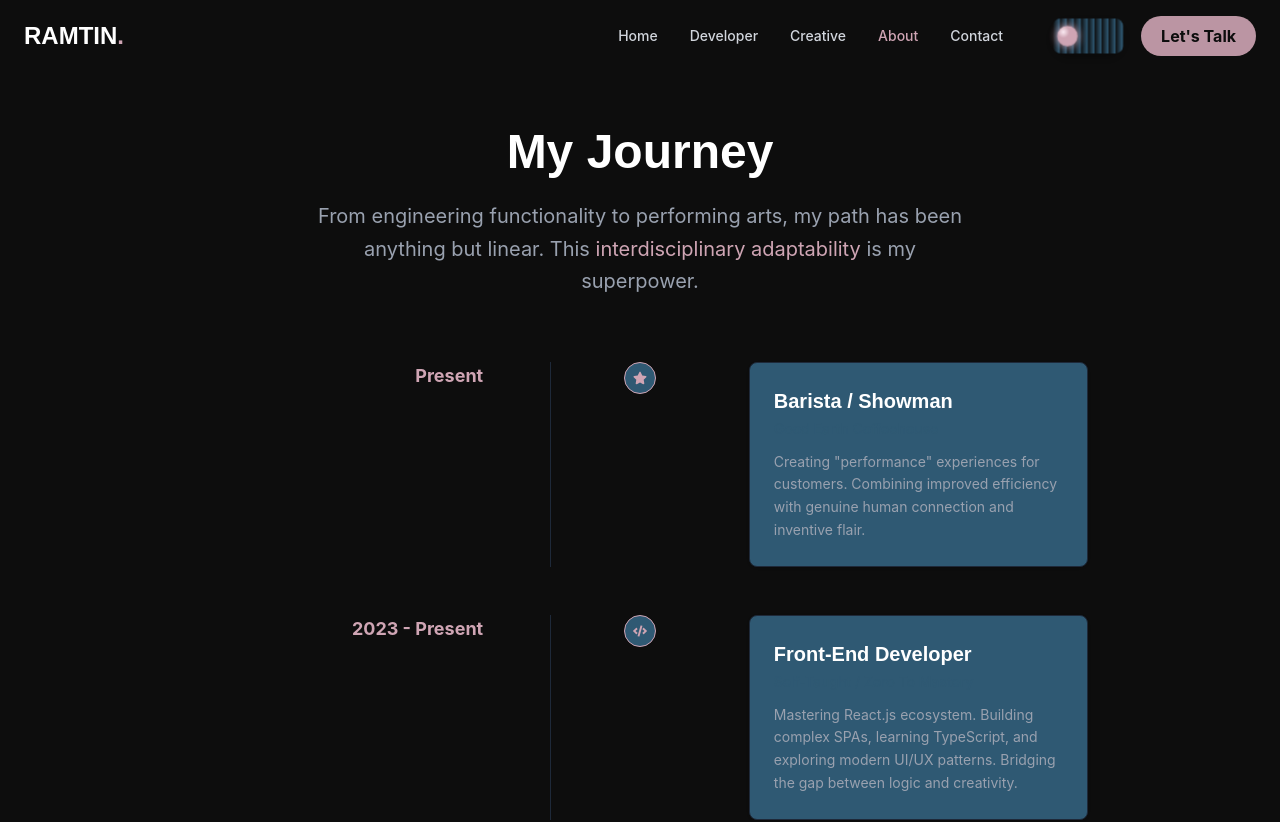
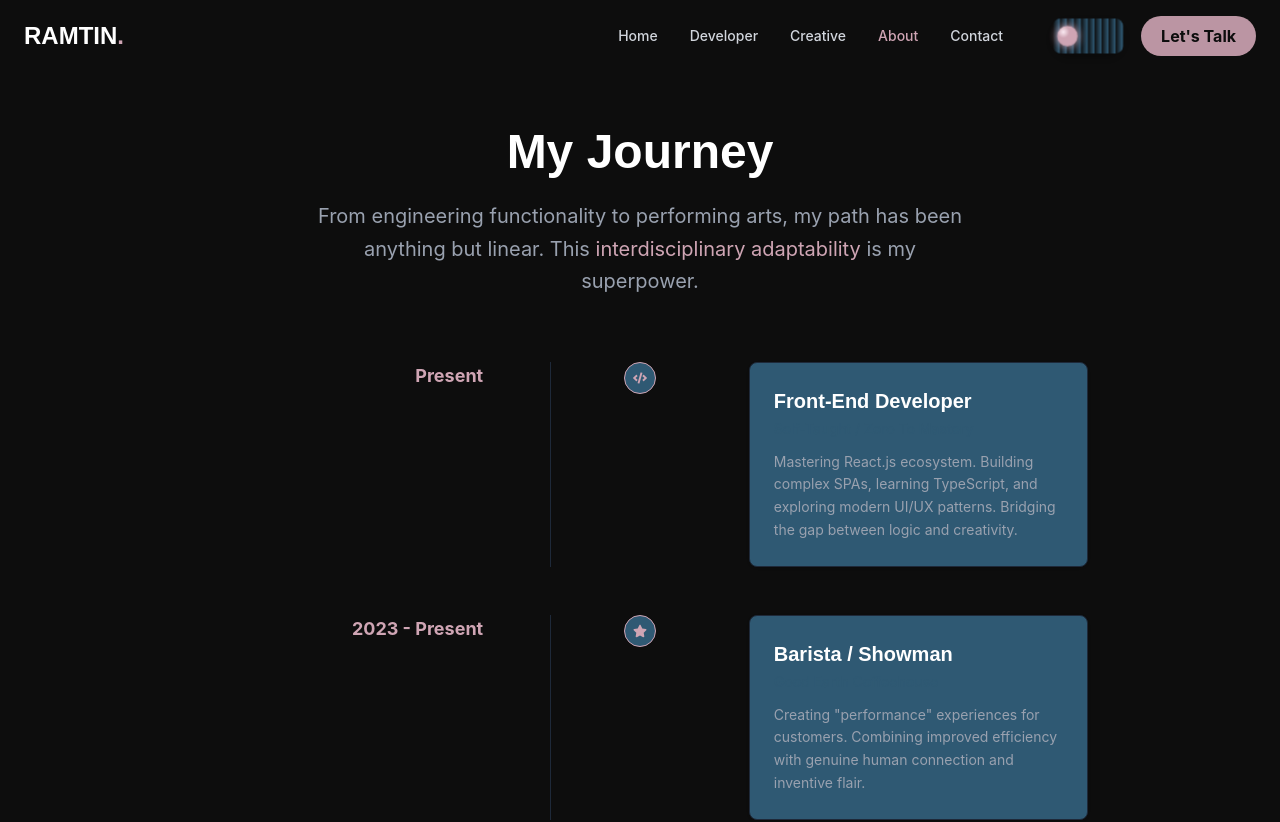
Before and after one commit to RamtinKhorshidi/MyPersonal-WebPage, a React (Vite) app: page /about in a window 1280 px wide. Shown: the top 822 px of the page. Built offline with nearby package versions, Linux system fonts and the light colour scheme.

Commit message:
Reorder About section boxes: Front-End Developer first, then Barista

```diff
--- a/src/pages/About.tsx
+++ b/src/pages/About.tsx
@@ -42,17 +42,17 @@ const About = () => {
     const timelineData = [
         {
             year: 'Present',
+            title: 'Front-End Developer',
+            subtitle: 'Self-Taught / Zero To Mastery',
+            description: 'Mastering React.js ecosystem. Building complex SPAs, learning TypeScript, and exploring modern UI/UX patterns. Bridging the gap between logic and creativity.',
+            icon: FaCode
+        },
+        {
+            year: '2023 - Present',
             title: 'Barista / Showman',
             subtitle: 'Good Earth Coffeehouse',
             description: 'Creating "performance" experiences for customers. Combining improved efficiency with genuine human connection and inventive flair.',
             icon: FaStar
-        },
-        {
-            year: '2023 - Present',
-            title: 'Front-End Developer',
-            subtitle: 'Self-Taught / Zero To Mastery',
-            description: 'Mastering React.js ecosystem. Building complex SPAs, learning TypeScript, and exploring modern UI/UX patterns. Bridging the gap between logic and creativity.',
-            icon: FaCode
         },
         {
             year: '2023 - Present',
```
